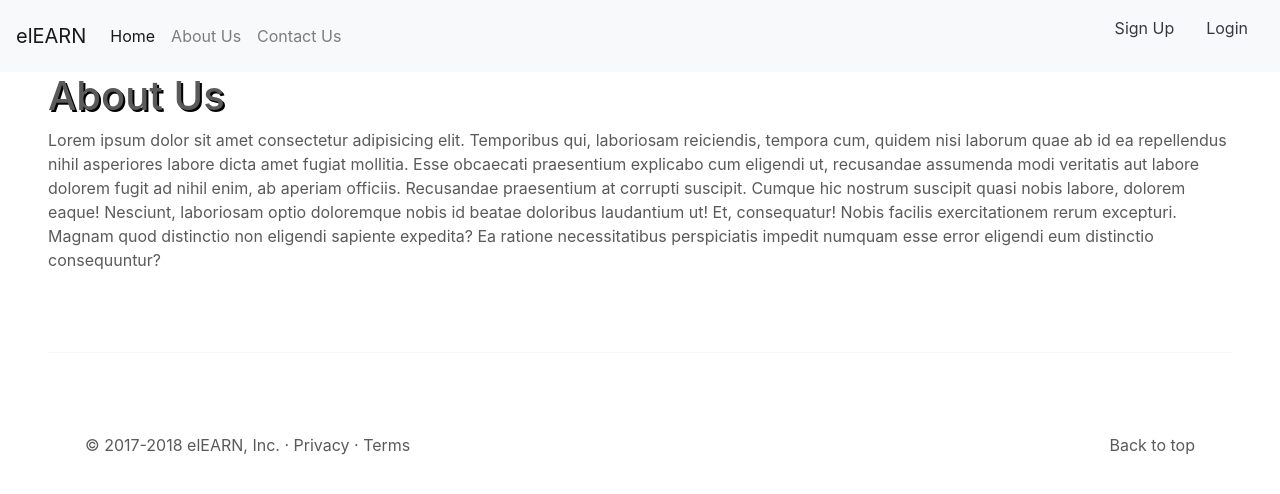
After one commit to kaosi-anikwe/Website, a Flask app: page /about in a window 1280 px wide. The commit adds this page. Shown: the top 494 px of the page. Run offline with Flask 2, Linux system fonts and the light colour scheme; some libraries are stand-ins or nearby versions.

Commit message:
added auth

```diff
--- a/flaskr/auth.py
+++ b/flaskr/auth.py
@@ -57,41 +57,35 @@ def signup():
 
 @auth.route("/signup", methods=["POST"])
 def signup_page():
-    # if method post in index
-    # if "email" in session:
-    #     return redirect(url_for("logged_in"))
     req = request.form
-    print(req)
-    # Validating Empty Fields
-    missing = list()
-    # Getting Immutable Multi Dict Data
-    for k, v in req.items():
-        if v == "":
-            missing.append(k)
 
-    if missing:
-        comment = f"Missing field: {',  '.join(missing)}".title()
-        return render_template("thanks.html", comment=comment, miss=True)
-    else:
+    try:
         # getting form data
         fname = req.get("firstname")
         lname = req.get("lastname")
         email = req.get("email")
         password = req.get("password")
+        account = req.get("account") if req.get("account") else "student"
         rpassword = req.get("repeatpassword")
         print(fname, lname, email, password, rpassword)
         if password != rpassword:
-            comment = "Password doesn't match"
-            return render_template("thanks.html", comment=comment, miss=True)
+            flash("Password doesn't match")
+            return redirect(url_for("auth.signup"))
         else:  # adding record in database
             # hash the password and encode it
             hashed = getHashed(password)
-            # hashed = bcrypt.hashpw(password.encode("utf-8"), bcrypt.gensalt())
 
-            new_user = Users(fname, lname, email, hashed)
+            new_user = Users(fname, lname, email, hashed, account)
             new_user.insert()
 
-            session["email"] = email
-            session["password"] = password
+            return redirect(url_for("auth.login"))
+    except:
+        return redirect(url_for("auth.landing"))
 
-            return render_template("thanks.html", success=True)
+@auth.route("/about")
+def about():
+    return render_template("about.html")
+
+@auth.route("/contact")
+def contact():
+    return render_template("contact.html")
--- a/flaskr/models.py
+++ b/flaskr/models.py
@@ -51,11 +51,12 @@ class Users(UserMixin, db.Model):
     account = db.Column(db.String(12), default="student", nullable=False)
     courses = db.relationship("Enrolled", back_populates="user")
 
-    def __init__(self, firstname, lastname, email, password):
+    def __init__(self, firstname, lastname, email, password, account):
         self.firstname = firstname
         self.lastname = lastname
         self.email = email
         self.password = password
+        self.account = account
 
     def insert(self):
         db.session.add(self)
--- /dev/null
+++ b/flaskr/templates/about.html
@@ -0,0 +1,22 @@
+{% extends "main.html" %} {% block title %} About Us {% endblock %} {% block
+content %}
+
+<br />
+<div style="text-shadow: 2px 2px black">
+  <h1>About Us</h1>
+</div>
+
+<p>
+  Lorem ipsum dolor sit amet consectetur adipisicing elit. Temporibus qui,
+  laboriosam reiciendis, tempora cum, quidem nisi laborum quae ab id ea
+  repellendus nihil asperiores labore dicta amet fugiat mollitia. Esse obcaecati
+  praesentium explicabo cum eligendi ut, recusandae assumenda modi veritatis aut
+  labore dolorem fugit ad nihil enim, ab aperiam officiis. Recusandae
+  praesentium at corrupti suscipit. Cumque hic nostrum suscipit quasi nobis
+  labore, dolorem eaque! Nesciunt, laboriosam optio doloremque nobis id beatae
+  doloribus laudantium ut! Et, consequatur! Nobis facilis exercitationem rerum
+  excepturi. Magnam quod distinctio non eligendi sapiente expedita? Ea ratione
+  necessitatibus perspiciatis impedit numquam esse error eligendi eum distinctio
+  consequuntur?
+</p>
+{% endblock %}
--- a/flaskr/templates/main.html
+++ b/flaskr/templates/main.html
@@ -20,31 +20,45 @@
     <!--Fixed navbar-->
     <header>
       <nav class="navbar navbar-expand-md navbar-light fixed-top bg-light" style="margin-bottom: 1rem;">
-        <a class="navbar-brand" href="#">elEARN</a>
+        <a class="navbar-brand" href="{{ url_for('auth.landing') }}">elEARN</a>
         <button class="navbar-toggler" type="button" data-toggle="collapse" data-target="#navbarCollapse" aria-controls="navbarCollapse" aria-expanded="false" aria-label="Toggle navigation">
           <span class="navbar-toggler-icon"></span>
         </button>
         <div class="collapse navbar-collapse" id="navbarCollapse">
           <ul class="navbar-nav mr-auto">
             <li class="nav-item active">
-              <a class="nav-link" href="{{ url_for('auth.landing') }}">Home <span class="sr-only">(current)</span></a>
+              <a class="nav-link" href="/home">Home <span class="sr-only">(current)</span></a>
             </li>
+            {% if current_user.is_active %}
             <li class="nav-item">
               <a class="nav-link" href="/courses">Courses</a>
             </li>
-            <li class="nav-item">
+              {% if current_user.account != "student" %}
+             <li class="nav-item">
               <a class="nav-link" href="/courses/add-course">Add Course</a>
             </li>
+            {% endif %}
+            {% if current_user.account != "student" %}
             <li class="nav-item">
-                <a class="nav-link " href="#">About Us</a>
+              <a class="nav-link" href="/user/edit-user">Edit User</a>
+            </li>
+            {% endif %}
+            {% endif %}
+            <li class="nav-item">
+                <a class="nav-link " href="/about">About Us</a>
               </li>
             <li class="nav-item">
-              <a class="nav-link" href="#">Contact Us</a>
+              <a class="nav-link" href="/contact">Contact Us</a>
             </li>
           </ul>
           <form class="form-inline mt-2 mt-md-0">
+            {% if current_user.is_active %}
+            <a class="nav-link text-dark" href="/logout">Logout</a>
+            {% else %}
               <a class="nav-link text-dark" href="/signup">Sign Up</a>
               <a class="nav-link text-dark" href="/login">Login</a>
+            {% endif %}
+
           </form>
         </div>
       </nav>
```
Also changed, not shown: flaskr/main.py (+10 -17 lines), flaskr/templates/contact.html (added, +22 -0 lines), flaskr/templates/signup.html (+17 -14 lines).
